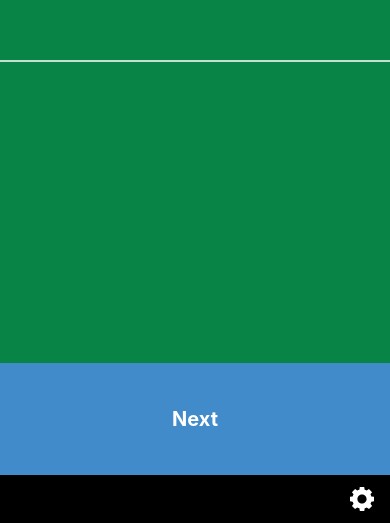
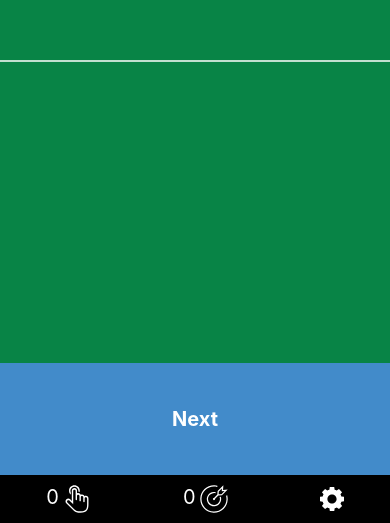
Before and after one commit to capelski/blackjump, a React Native app: screen / in a window 390 px wide. Shown: the part 321-844 px from the top of the page. Built offline with nearby package versions, Linux system fonts and the light colour scheme.

Commit message:
feat: keep track of player acuraccy

```diff
--- a/App.tsx
+++ b/App.tsx
@@ -37,6 +37,8 @@ export default function App() {
     const [phase, setPhase] = useState<Phases>(Phases.finished);
     const [playerHands, setPlayerHands] = useState<Hand[] | undefined>();
     const [playerHandIndex, setPlayerHandIndex] = useState(0);
+    const [totalAttemptedDecisions, setTotalAttemptedDecisions] = useState(0);
+    const [totalRightDecisions, setTotalRightDecisions] = useState(0);
 
     const currentHand = playerHands && playerHands[playerHandIndex];
     const isSplitEnabled = currentHand !== undefined && canSplit(currentHand);
@@ -109,8 +111,11 @@ export default function App() {
             canDoubleAfterSplit: gameConfig.canDoubleAfterSplit,
             canSurrender: isSurrenderEnabled
         });
+
+        setTotalAttemptedDecisions(totalAttemptedDecisions + 1);
         if (optimalDecision.decision === decision) {
             setDecisionEvaluation({ hit: true });
+            setTotalRightDecisions(totalRightDecisions + 1);
         } else {
             setDecisionEvaluation({ hit: false, failureReason: optimalDecision.description });
         }
@@ -156,6 +161,7 @@ export default function App() {
 
     const surrenderHandler = () => {
         evaluatePlayerDecision('surrender', playerHands![playerHandIndex]);
+        // TODO Bring the cards back to the cardSet!
         setPlayerHands([]);
         finishTrainingRound([]);
     };
@@ -205,7 +211,12 @@ export default function App() {
                     setGameConfig={setGameConfig}
                 />
             )}
-            <ConfigBar currentScreen={currentScreen} onConfigClick={configBarClickHandler} />
+            <ConfigBar
+                currentScreen={currentScreen}
+                onConfigClick={configBarClickHandler}
+                totalAttemptedDecisions={totalAttemptedDecisions}
+                totalRightDecisions={totalRightDecisions}
+            />
         </View>
     );
 }
--- a/src/components/config-bar.tsx
+++ b/src/components/config-bar.tsx
@@ -1,24 +1,61 @@
 import React from 'react';
-import { TouchableOpacity, View } from 'react-native';
+import { Text, TouchableOpacity, View } from 'react-native';
 import Svg, { Path } from 'react-native-svg';
 import { ScreenTypes } from '../types';
 
 interface ConfigBarProps {
     currentScreen: ScreenTypes;
     onConfigClick: () => void;
+    totalAttemptedDecisions: number;
+    totalRightDecisions: number;
 }
+
+const textStyles = { color: 'white', fontSize: 20 };
 
 export const ConfigBar: React.FC<ConfigBarProps> = (props) => (
     <View
         style={{
+            flexDirection: 'row',
             height: 48,
             width: '100%',
             backgroundColor: 'black',
-            justifyContent: 'center',
-            alignItems: 'flex-end'
+            justifyContent: 'space-around',
+            alignItems: 'center'
         }}
     >
-        <TouchableOpacity onPress={props.onConfigClick} style={{ paddingRight: 16 }}>
+        <View style={{ flexDirection: 'row' }}>
+            <Text style={textStyles}>{props.totalAttemptedDecisions}</Text>
+            <Svg height={28} viewBox="0 0 1000 1000" width={28} style={{ marginLeft: 4 }}>
+                <Path
+                    fill="white"
+                    d="M819.5,386.3h-2.5c-18.4,0-33.4,5.3-48,14.3c-12.7-37.1-45-63.7-86.6-63.7c-18.4,0-35.9,5.3-50.4,14.3c-12.7-37-45-63.7-86.6-63.7c-16.2,0-31.3,4.1-44.7,11.2v-95.3c0-51.9-39.3-94-91.6-94s-94.7,42.1-94.7,94v365l-57.5-57.3c-37-36.7-102.4-31.5-133.9,0s-52.1,94.9-7,140l264.5,262.7c5.5,5.4,11.5,9.9,17.8,13.8c48.2,39.3,103.5,62.6,220.3,62.6c266.9,0,291.6-144,291.6-321.6v-188C910.1,428.4,871.8,386.3,819.5,386.3z M860.3,668.4c0,150.3-0.7,272.1-241.8,272.1c-102.1,0-163.4-22.8-209.9-68.9L158.3,622.9c-22.2-22.2-16.6-50.5,1.6-68.6c18.1-18.1,51.4-18.8,68.9-1.4c0,0,43.9,43.7,81.8,81.3c28.6,28.5,53.8,53.5,53.8,53.5V213.2c0-24.6,20.1-44.5,44.9-44.5c24.8,0,41.7,19.9,41.7,44.5V515h0.5c-0.3,1.6-0.5,3.3-0.5,5c0,13.7,11.2,24.7,24.9,24.7c13.8,0,24.9-11.1,24.9-24.7c0-1.7-0.2-3.4-0.5-5h0.5V391.3c0-24.6,17.9-44.5,42.7-44.5c0,0,43.9-0.6,43.9,44.5v163.3h0.5c-0.3,1.6-0.5,3.3-0.5,5c0,13.7,11.2,24.7,24.9,24.7c13.8,0,24.9-11.1,24.9-24.7c0-1.7-0.2-3.3-0.5-5h0.5V440.8c0-24.6,17.6-44.5,42.4-44.5c0,0,44.8,2.8,44.8,44.5v143.5h0.5c-0.3,1.6-0.5,3.3-0.5,4.9c0,13.7,11.2,24.7,24.9,24.7c13.8,0,24.3-11.1,24.3-24.7c0-1.7-0.2-3.3-0.5-4.9h0.5v-98c0-24.6,18.5-44.5,43.3-44.5c0,0,43.4-1.8,43.4,44.5C860.3,486.3,860.3,628.4,860.3,668.4z M277.5,343.4v-83.1c-7.9-17.7-12.4-37.3-12.4-58c0-78.8,63.9-142.7,142.7-142.7s142.7,63.9,142.7,142.7c0,10.8-1.3,21.2-3.6,31.3c17.9,0.7,34.1,8.1,45.9,20.1c4.6-16.4,7.3-33.5,7.3-51.4C600,96.1,513.9,10,407.7,10S215.4,96.1,215.4,202.3C215.4,258.1,239.4,308.3,277.5,343.4z"
+                />
+            </Svg>
+        </View>
+
+        <View style={{ flexDirection: 'row' }}>
+            <Text style={textStyles}>
+                {props.totalAttemptedDecisions &&
+                    Math.floor((props.totalRightDecisions * 1000) / props.totalAttemptedDecisions) /
+                        10}
+            </Text>
+            <Svg height={28} viewBox="0 0 1000 1000" width={28} style={{ marginLeft: 4 }}>
+                <Path
+                    fill="white"
+                    d="M784.5,368.7L990,163.2l-166.9,11.6L834.7,7.9L629.2,213.4l-9,128.5L499.6,462.6c-10.1,0.1-20.1,3.9-27.8,11.6c-15.5,15.5-15.5,40.6,0,56.1c15.5,15.5,40.6,15.5,56.1,0c9.6-9.6,13.3-23,10.9-35.4L656,377.7L784.5,368.7z M671.4,232.6l112-112l-7.1,101l101-7l-112,112l-101,7L671.4,232.6z"
+                />
+                <Path
+                    fill="white"
+                    d="M967.8,357.1l-35.6,33.2c10.7,41.4,15.4,84.1,13.9,127.5c-8.6,246-215.7,439.2-461.7,430.6c-246-8.6-439.2-215.7-430.6-461.7c8.6-246,215.7-439.2,461.7-430.6c28.6,1,56.9,5,84.6,11.4l37.7-35.2c-39.3-11.5-79.9-18.2-120.9-19.6C247,3.3,19.7,215.2,10.3,485.2C0.9,755.1,212.8,982.3,482.7,991.8c269.9,9.4,497.2-202.5,506.6-472.4C991.3,463.9,984,409.5,967.8,357.1z"
+                />
+                <Path
+                    fill="white"
+                    d="M698.1,426.1c7,18.4,11.6,37.7,13.3,57.6c10.2,116.6-76.4,219.9-193.1,230.1C401.7,724,298.5,637.4,288.3,520.8c-10.2-116.6,76.4-219.9,193-230.1c25.8-2.3,51.7,0.3,76.3,7.3l-4-45.6c-24.8-5.3-50.5-7.1-76.1-4.8C337.1,259.8,232.8,384.1,245,524.5C257.3,665,381.6,769.3,522.1,757C662.6,744.7,766.9,620.5,754.6,480c-1.7-19.8-5.8-39.1-11.9-57.7L698.1,426.1z"
+                />
+            </Svg>
+        </View>
+
+        <TouchableOpacity onPress={props.onConfigClick}>
             {props.currentScreen === ScreenTypes.table ? (
                 <Svg height={24} viewBox="340 140 280 279.416" width={24}>
                     <Path
@@ -30,14 +67,14 @@ export const ConfigBar: React.FC<ConfigBarProps> = (props) => (
 	h51.333l5.25-31.5c8.167-2.333,16.333-5.833,23.917-9.916l26.25,18.666l36.166-36.166l-18.666-26.25
 	c4.083-7.584,7.583-15.167,9.916-23.917L620,305.666z M480,333.666c-29.75,0-53.667-23.916-53.667-53.666s24.5-53.667,53.667-53.667
 	S533.667,250.25,533.667,280S509.75,333.666,480,333.666z"
-                    ></Path>
+                    />
                 </Svg>
             ) : (
                 <Svg height={24} viewBox="0 0 352 512" width={24}>
                     <Path
                         fill="white"
                         d="M242.72 256l100.07-100.07c12.28-12.28 12.28-32.19 0-44.48l-22.24-22.24c-12.28-12.28-32.19-12.28-44.48 0L176 189.28 75.93 89.21c-12.28-12.28-32.19-12.28-44.48 0L9.21 111.45c-12.28 12.28-12.28 32.19 0 44.48L109.28 256 9.21 356.07c-12.28 12.28-12.28 32.19 0 44.48l22.24 22.24c12.28 12.28 32.2 12.28 44.48 0L176 322.72l100.07 100.07c12.28 12.28 32.2 12.28 44.48 0l22.24-22.24c12.28-12.28 12.28-32.19 0-44.48L242.72 256z"
-                    ></Path>
+                    />
                 </Svg>
             )}
         </TouchableOpacity>
```
